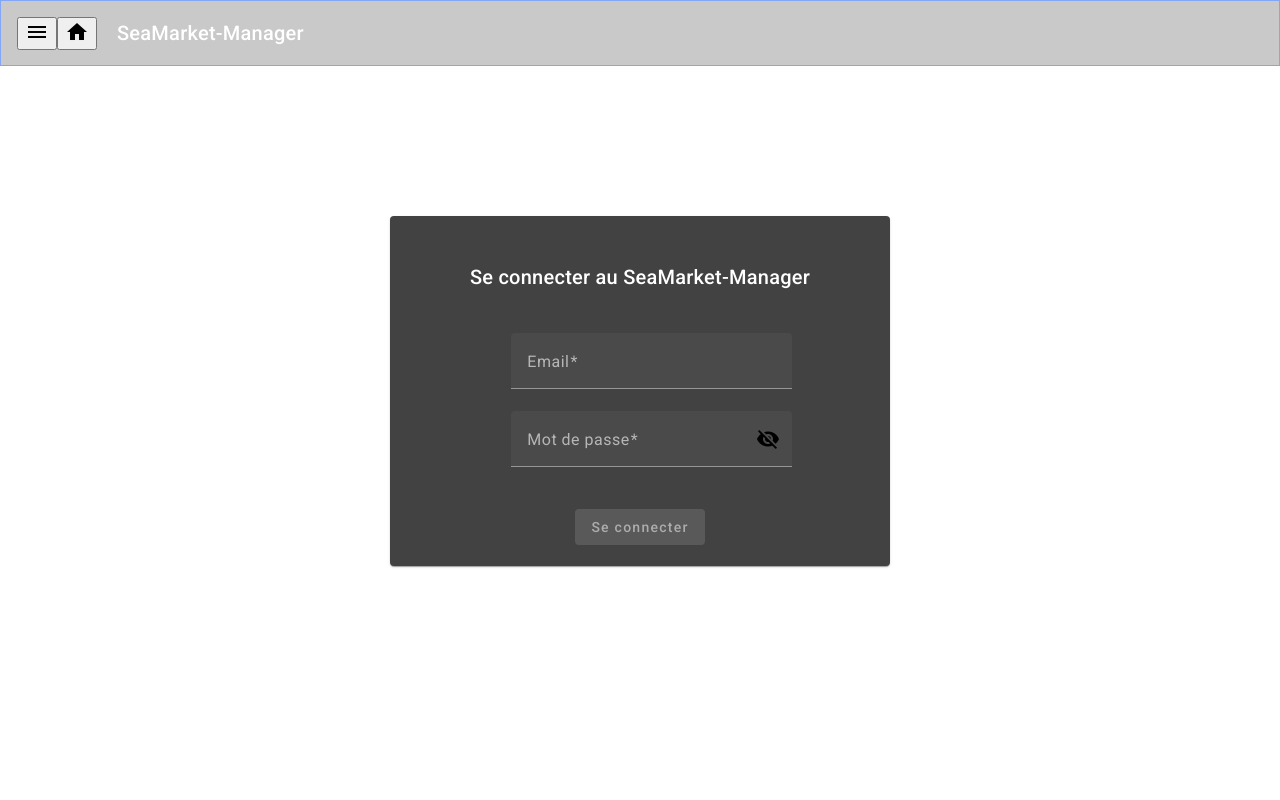
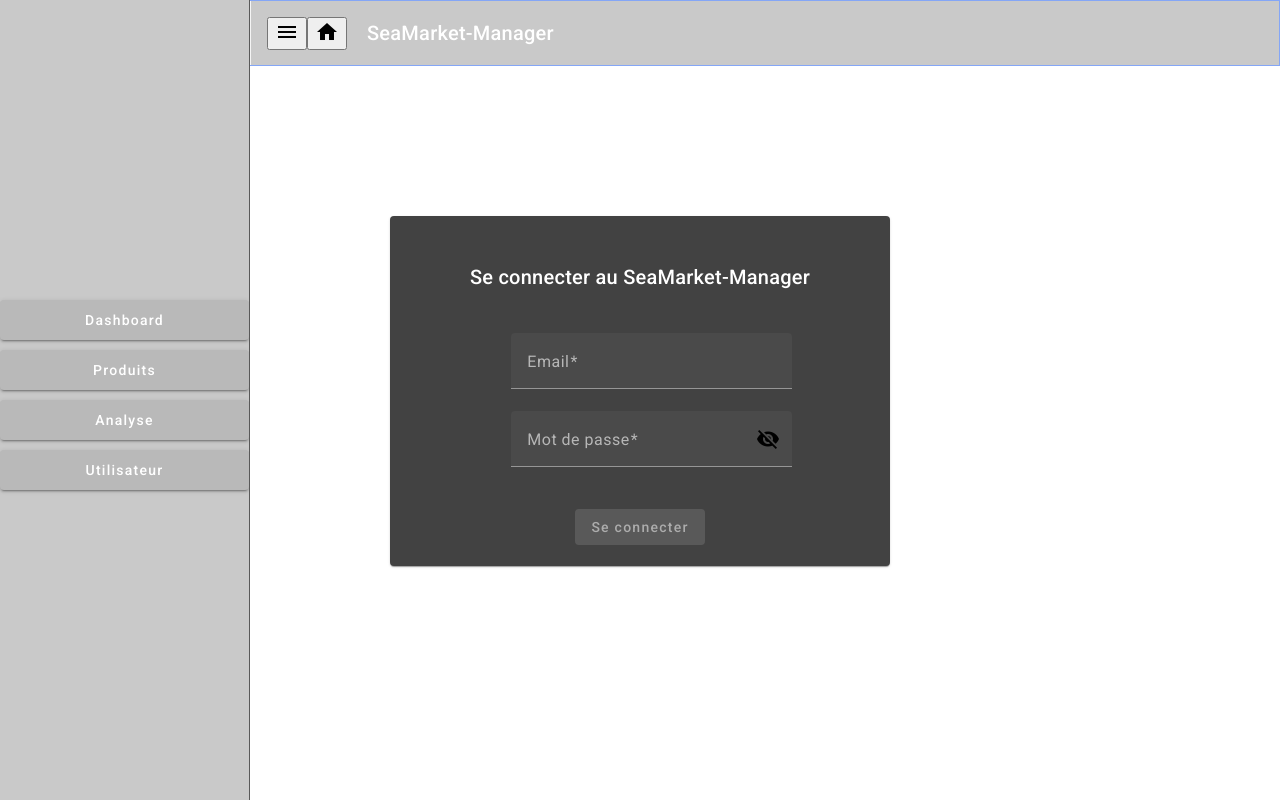
Before and after one commit to CARLU-Antoine/SeaMarket-Manager, an Angular app: page /login in a window 1280 px wide. Built offline with nearby package versions, Linux system fonts and the light colour scheme.

Commit message:
Menu toujours ouvert

```diff
--- a/src/app/sidenav/sidenav.component.html
+++ b/src/app/sidenav/sidenav.component.html
@@ -10,7 +10,7 @@
     <span style="padding: 20px;">SeaMarket-Manager</span>
   </mat-toolbar>
 
-    <mat-drawer class="slide-container" #drawer mode="side">
+  <mat-drawer class="slide-container" #drawer mode="side" opened>
     <div class="sidenav-content">
       <button mat-raised-button (click)="nagivateToDashboard()">Dashboard</button>
       <button mat-raised-button (click)="nagivateToProduit()">Produits</button>
```
Lines whose indentation alone changed are shown as unchanged.
